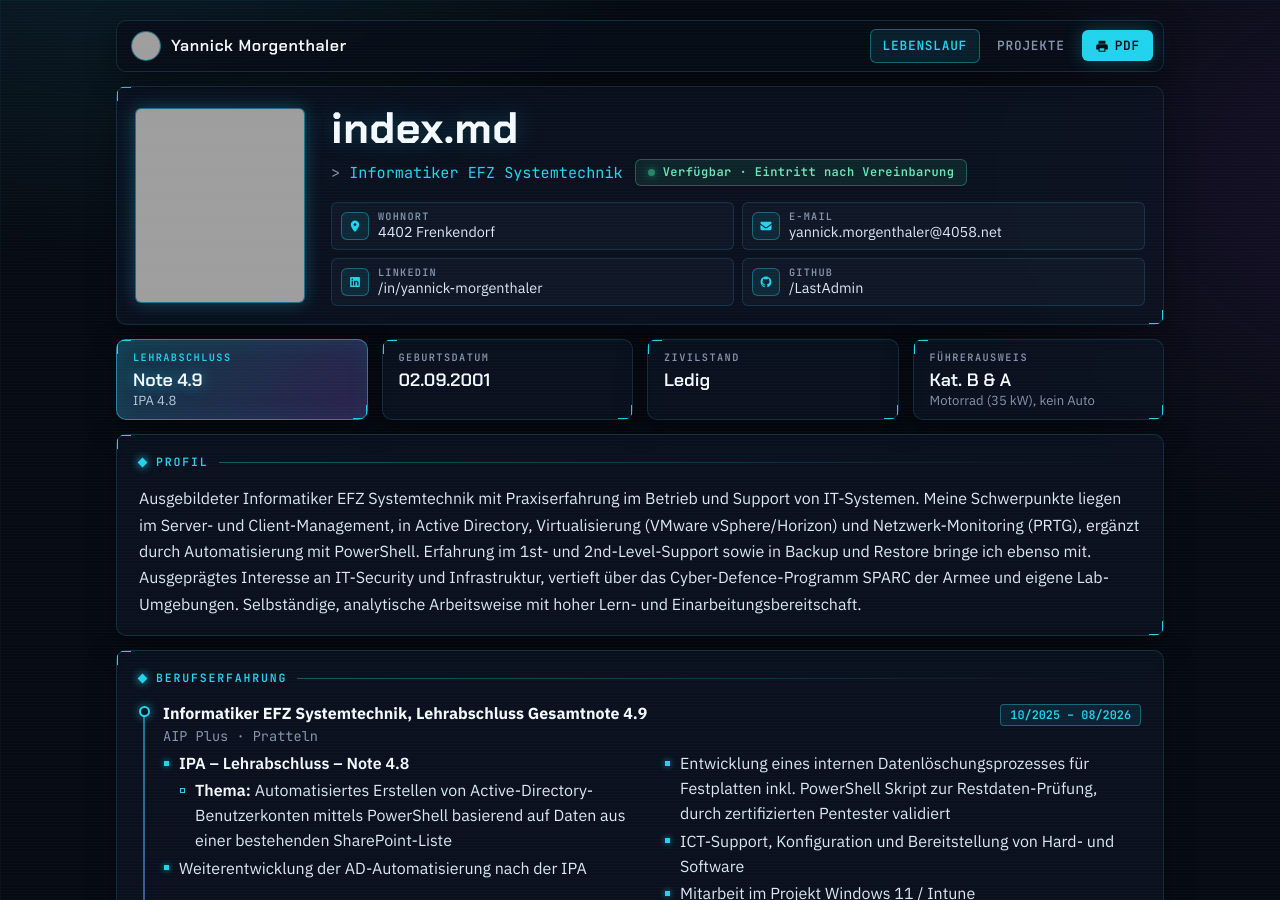
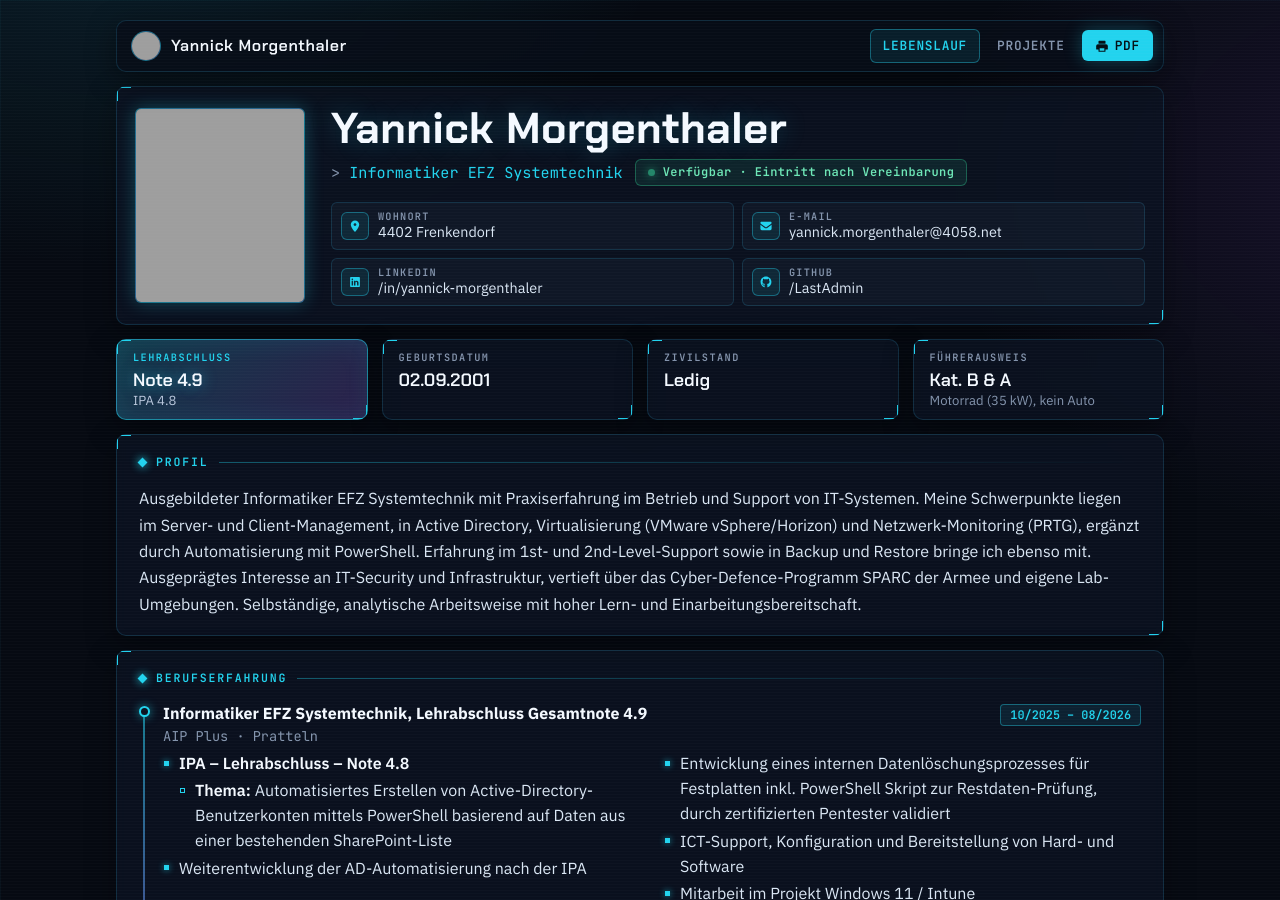
Before and after one commit to LastAdmin/LastAdmin.github.io, a Jekyll site: the page built from index.md, in a window 1280 px wide and 900 px high. Built offline with Jekyll 4.4.1, drawn with Linux system fonts in a browser that asks for light colours; grey boxes are pictures that could not be loaded.

Commit message:
Name im Kopfbereich statt Dateiname anzeigen
page.name ist in Jekyll reserviert und enthält den Dateinamen (index.md).
Feld in full_name umbenannt.

Co-Authored-By: Claude Opus 5.5 <noreply@anthropic.com>

```diff
--- a/_layouts/home.html
+++ b/_layouts/home.html
@@ -5,7 +5,7 @@ layout: default
 <header class="card hero span-full">
   {% include avatar.html class="photo" photo=page.photo %}
   <div>
-    <h1 class="name">{{ page.name }}</h1>
+    <h1 class="name">{{ page.full_name | default: site.title }}</h1>
     <div class="sub-line">
       <span class="role-line">{{ page.role }}</span>
       {% if page.status %}<span class="status">{{ page.status }}</span>{% endif %}
```
Also changed, not shown: index.md (+1 -1 lines).
